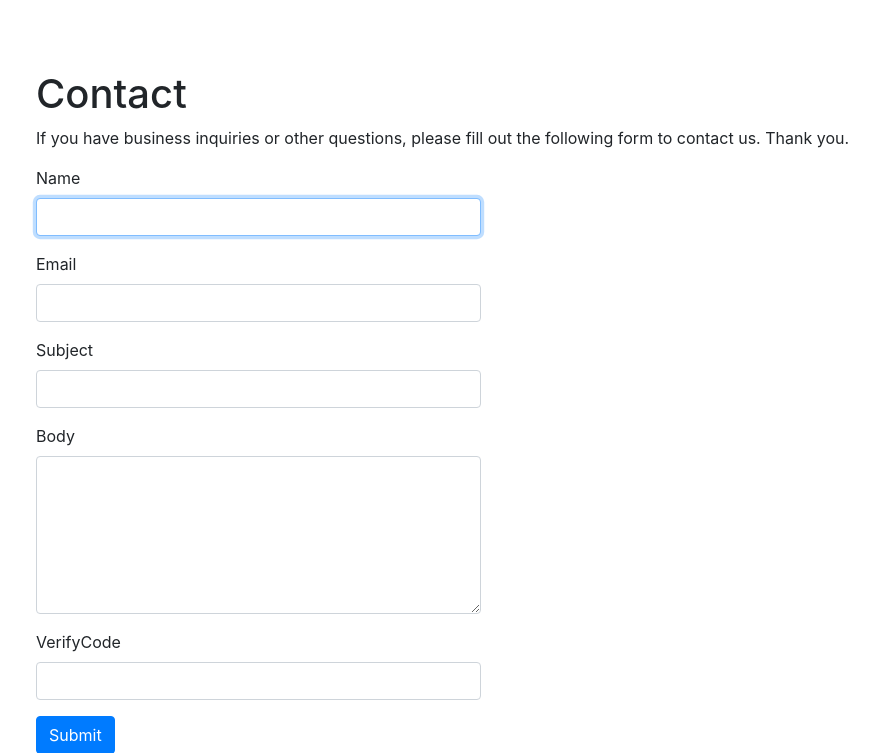
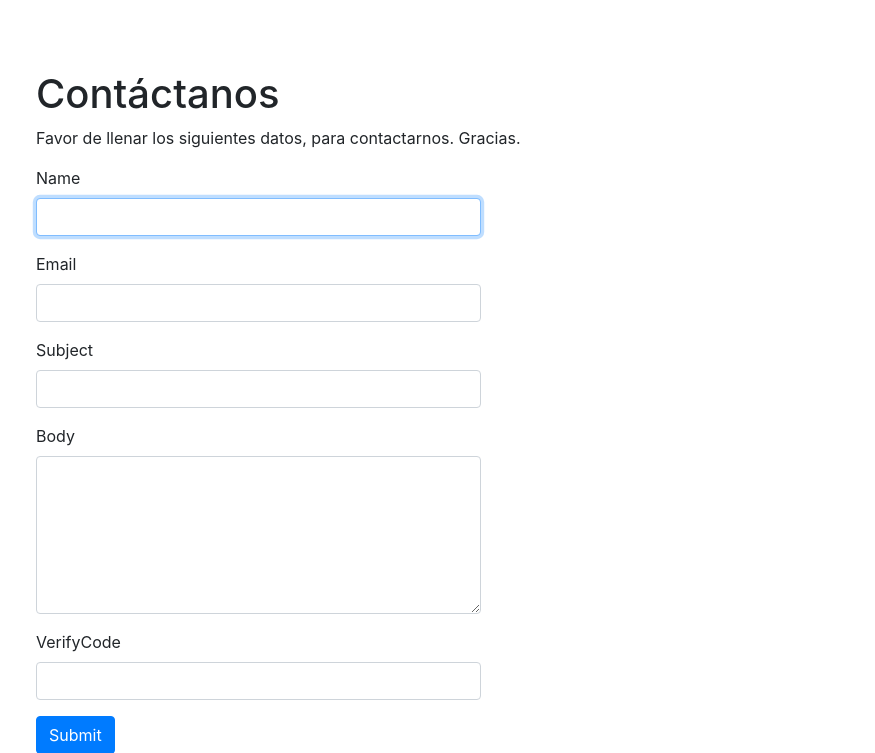
Before and after one commit to luisbalam/libros_yii2, a Yii app: template views/site/contact.php in a window 1280 px wide. Shown: the top 753 px of the page, without its empty margins (49-924 px from the left). Run offline with PHP 8.4 and a stand-in for Yii, Linux system fonts and the light colour scheme; the template is opened without the code that fills it, so the values that code supplies are empty; form fields are guessed from the names that the template uses; some libraries are stand-ins or nearby versions.

Commit message:
textos en español

```diff
--- a/views/layouts/main.php
+++ b/views/layouts/main.php
@@ -38,7 +38,7 @@ AppAsset::register($this);
         'options' => ['class' => 'navbar-nav navbar-right'],
         'items' => [
             //['label' => 'Suma', 'url' => ['/sitio/inicio']],
-            ['label' => 'Home', 'url' => ['/site/index']],
+            ['label' => 'Inicio', 'url' => ['/site/index']],
 
             (!Yii::$app->user->isGuest) ?( // si es un invitado (es decir si esta logueado con una cuenta válida)
             ['label' => 'Libros', 'url' => ['/libro/index']]) //muestra la opción en el menú, de lo contrario
@@ -51,16 +51,16 @@ AppAsset::register($this);
             :("") //no muestres la opción (mostrará un espacio)
             ,
 */
-            ['label' => 'About', 'url' => ['/site/about']],
-            ['label' => 'Contact', 'url' => ['/site/contact']],
+            ['label' => 'Acerca de', 'url' => ['/site/about']],
+            ['label' => 'Contáctanos', 'url' => ['/site/contact']],
 
             Yii::$app->user->isGuest ? (
-                ['label' => 'Login', 'url' => ['/site/login']]
+                ['label' => 'Loguearse', 'url' => ['/site/login']]
             ) : (
                 '<li>'
                 . Html::beginForm(['/site/logout'], 'post', ['class' => 'form-inline'])
                 . Html::submitButton(
-                    'Logout (' . Yii::$app->user->identity->username . ')',
+                    'Cerrar Sesión (' . Yii::$app->user->identity->username . ')',
                     ['class' => 'btn btn-link logout']
                 )
                 . Html::endForm()
--- a/views/libro/create.php
+++ b/views/libro/create.php
@@ -5,7 +5,7 @@ use yii\helpers\Html;
 /* @var $this yii\web\View */
 /* @var $model app\models\Libro */
 
-$this->title = 'Create Libro';
+$this->title = 'Dar de alta un Libro';
 $this->params['breadcrumbs'][] = ['label' => 'Libros', 'url' => ['index']];
 $this->params['breadcrumbs'][] = $this->title;
 ?>
--- a/views/libro/index.php
+++ b/views/libro/index.php
@@ -15,7 +15,7 @@ $this->params['breadcrumbs'][] = $this->title;
     <h1><?= Html::encode($this->title) ?></h1>
 
     <p>
-        <?= Html::a('Create Libro', ['create'], ['class' => 'btn btn-success']) ?>
+        <?= Html::a('Dar de alta un Libro', ['create'], ['class' => 'btn btn-success']) ?>
     </p>
 
     <?php // echo $this->render('_search', ['model' => $searchModel]); ?>
--- a/views/libro/lista.php
+++ b/views/libro/lista.php
@@ -4,7 +4,7 @@ use yii\widgets\LinkPager;
 
 ?>
 
-<h1> Libros a la venta </h1>
+<h1> Libros en Existencia </h1>
 <div class="row">
 
 <?php foreach($libros as $libro): ?>
--- a/views/libro/update.php
+++ b/views/libro/update.php
@@ -5,7 +5,7 @@ use yii\helpers\Html;
 /* @var $this yii\web\View */
 /* @var $model app\models\Libro */
 
-$this->title = 'Update Libro: ' . $model->id;
+$this->title = 'Actualiar los datos de un Libro: ' . $model->id;
 $this->params['breadcrumbs'][] = ['label' => 'Libros', 'url' => ['index']];
 $this->params['breadcrumbs'][] = ['label' => $model->id, 'url' => ['view', 'id' => $model->id]];
 $this->params['breadcrumbs'][] = 'Update';
--- a/views/site/about.php
+++ b/views/site/about.php
@@ -14,5 +14,7 @@ $this->params['breadcrumbs'][] = $this->title;
         Aplicación diseñada por: MTI. Luis Alberto Balam Mukul
     </h2>
 
+    <img src="../web/img/lbm.png" alt="" >
+
     <code><?//= __FILE__ ?></code>
 </div>
--- a/views/site/contact.php
+++ b/views/site/contact.php
@@ -8,7 +8,7 @@ use yii\bootstrap4\ActiveForm;
 use yii\bootstrap4\Html;
 use yii\captcha\Captcha;
 
-$this->title = 'Contact';
+$this->title = 'Contáctanos';
 $this->params['breadcrumbs'][] = $this->title;
 ?>
 <div class="site-contact">
@@ -17,7 +17,7 @@ $this->params['breadcrumbs'][] = $this->title;
     <?php if (Yii::$app->session->hasFlash('contactFormSubmitted')): ?>
 
         <div class="alert alert-success">
-            Thank you for contacting us. We will respond to you as soon as possible.
+            Gracias por contactarnos, trataremos de responderte lo más pronto posible.
         </div>
 
         <p>
@@ -34,8 +34,8 @@ $this->params['breadcrumbs'][] = $this->title;
     <?php else: ?>
 
         <p>
-            If you have business inquiries or other questions, please fill out the following form to contact us.
-            Thank you.
+             Favor de llenar los siguientes datos, para contactarnos.
+             Gracias.
         </p>
 
         <div class="row">
```
Also changed, not shown: qr/code1656179714.png (added), qr/code1656179733.png (added), qr/code1656180695.png (added), web/img/lbm.png (added), web/uploads/1656175344_java.jpg (deleted), web/uploads/1656179733_React material UI.jpg (added), 3 other files.
